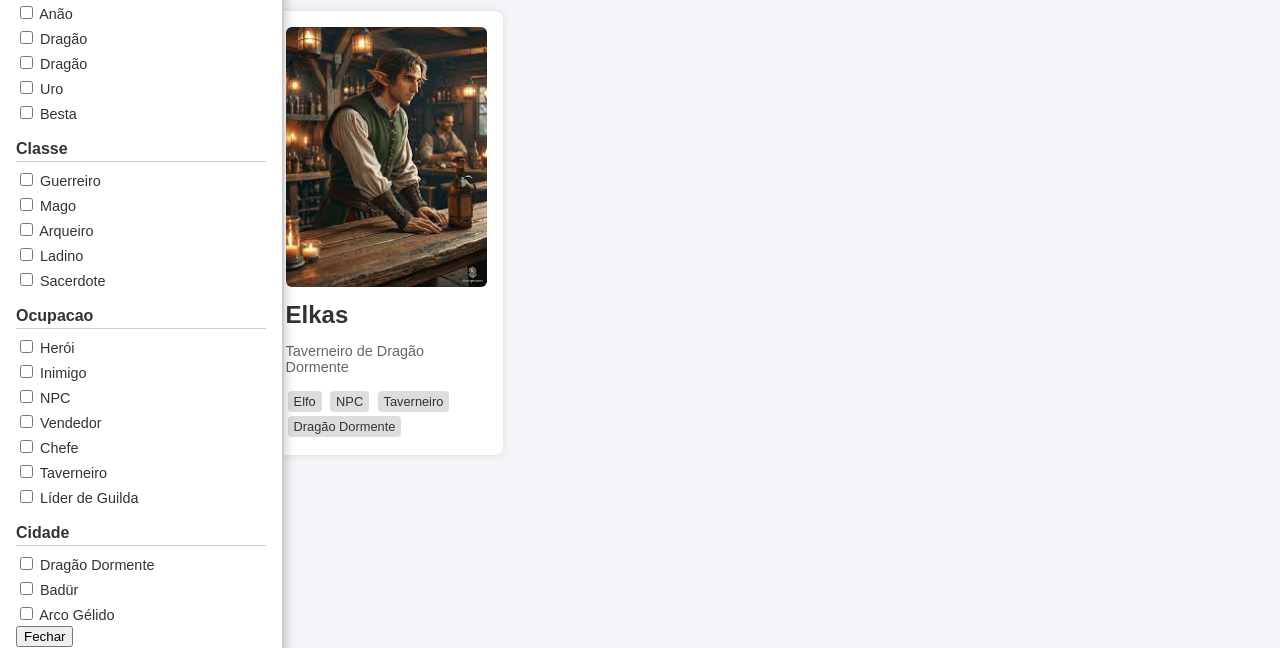
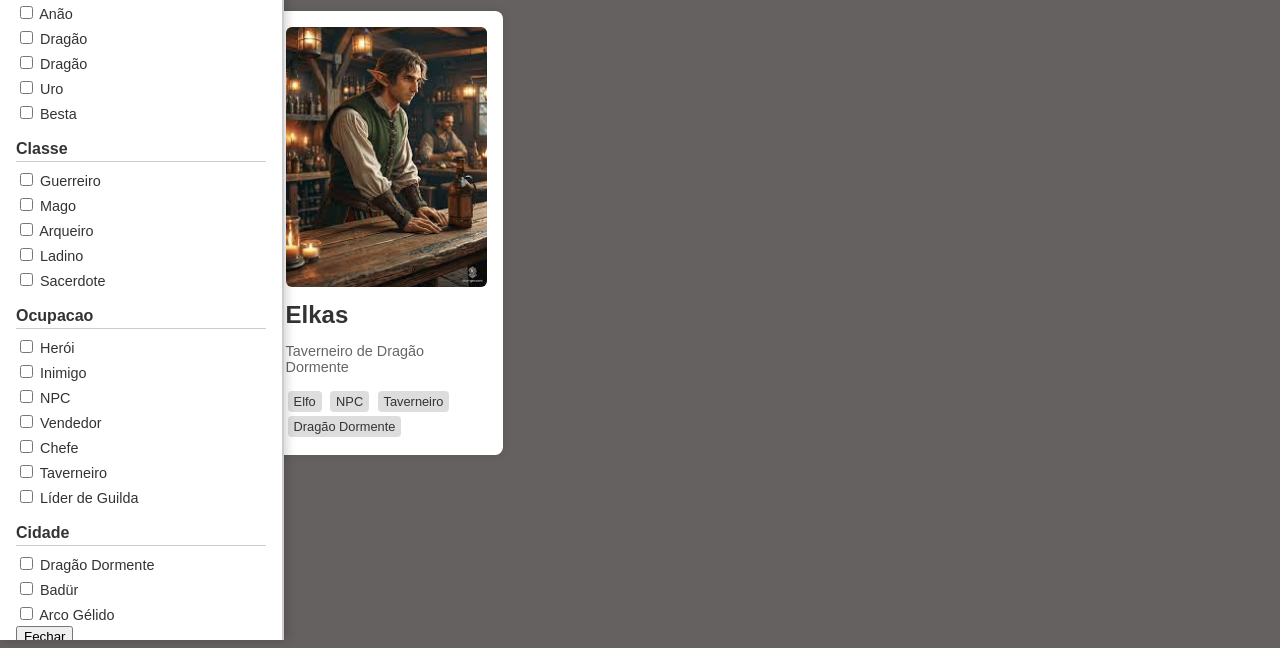
Before and after one commit to KeuraChan/personagens-aedrim, a plain HTML site: page index.html in a window 1280 px wide. Both pictures are taken after a click on the button "Filtros ⚙️". Shown: the part 152-800 px from the top of the page. Drawn offline with Linux system fonts and the light colour scheme.

Commit message:
Update style.css

```diff
--- a/style.css
+++ b/style.css
@@ -1,6 +1,6 @@
 body {
   font-family: Arial, sans-serif;
-  background: #f4f4f9;
+  background: #666161;
   margin: 0;
   padding: 0;
   color: #333;
@@ -37,8 +37,9 @@ header {
   top: 0;
   left: 0;
   width: 250px;
-  height: 100%;
+  height: 95vh;
   padding: 1rem;
+  overflow-y:scroll;
   box-shadow: 2px 0 10px rgba(0,0,0,0.2);
 }
 
```
